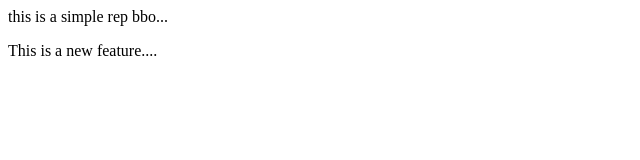
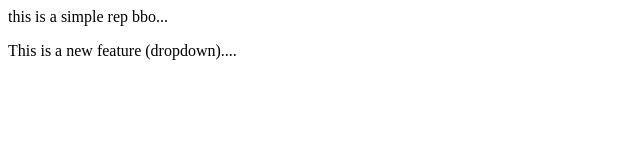
Before and after one commit to Yashwant1009/localrepo, a plain HTML site: page index.html in a window 1280 px wide. Shown: the full height of the page, 0-640 px from the left. Drawn offline with Linux system fonts and the light colour scheme.

```diff
--- a/index.html
+++ b/index.html
@@ -1,2 +1,2 @@
 <p>this is a simple rep bbo...</p>
-<p>This is a new feature....</p>
+<p>This is a new feature (dropdown)....</p>
```
